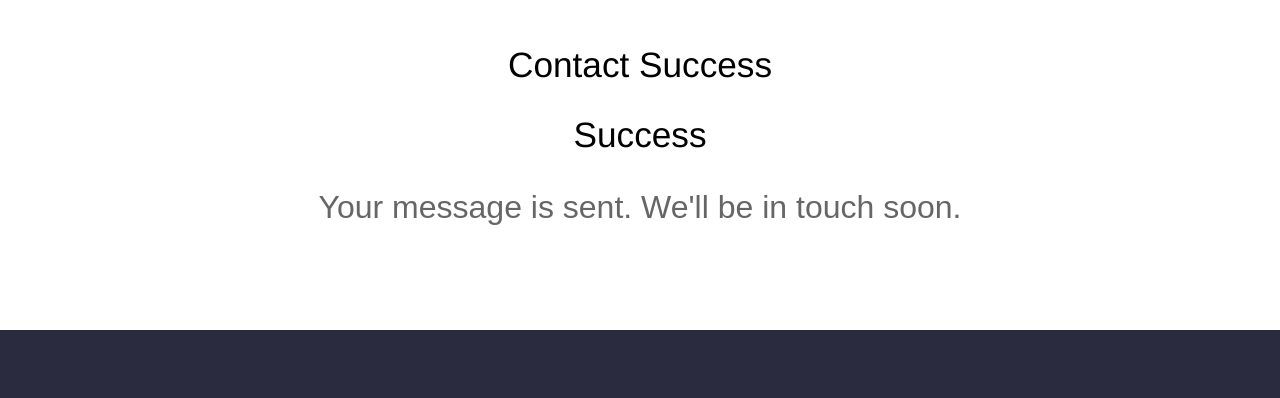
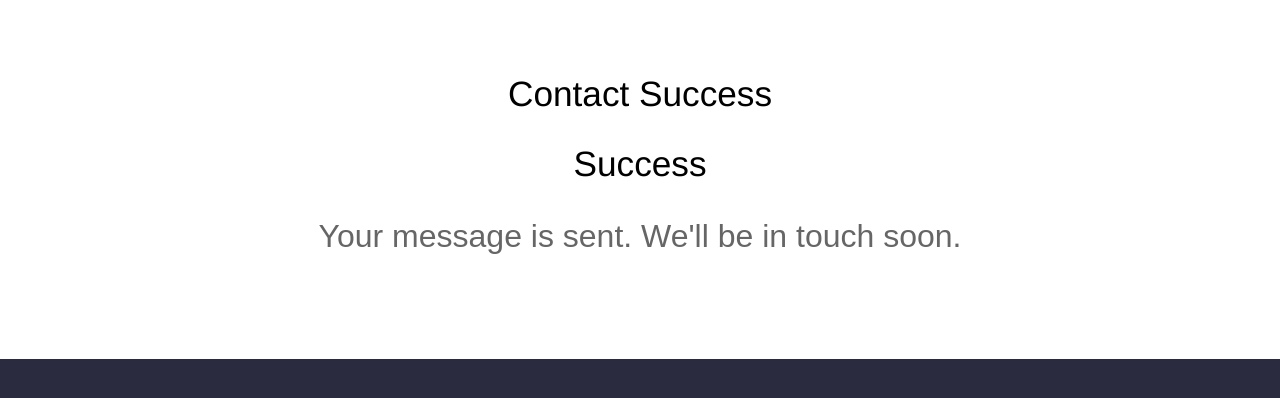
Before and after one commit to hi-sushanta/prompt, a Jekyll site: the page built from contact-success.html, in a window 1280 px wide. Shown: the top 398 px of the page. Built offline with Jekyll 4.4.1, drawn with Linux system fonts in a browser that asks for light colours.

Commit message:
Update padding layout

```diff
--- a/_sass/layout.scss
+++ b/_sass/layout.scss
@@ -51,7 +51,7 @@ header {
 
 .content {
 	background: #fff;
-	padding: 1px 0 0 0;
+	padding: 30px 0 0 0;
 	position: relative;
 }
 
```
